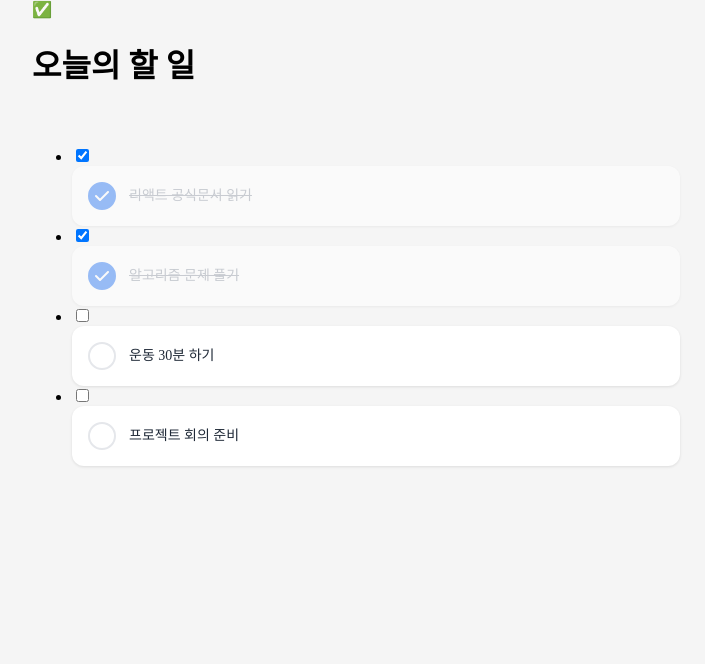
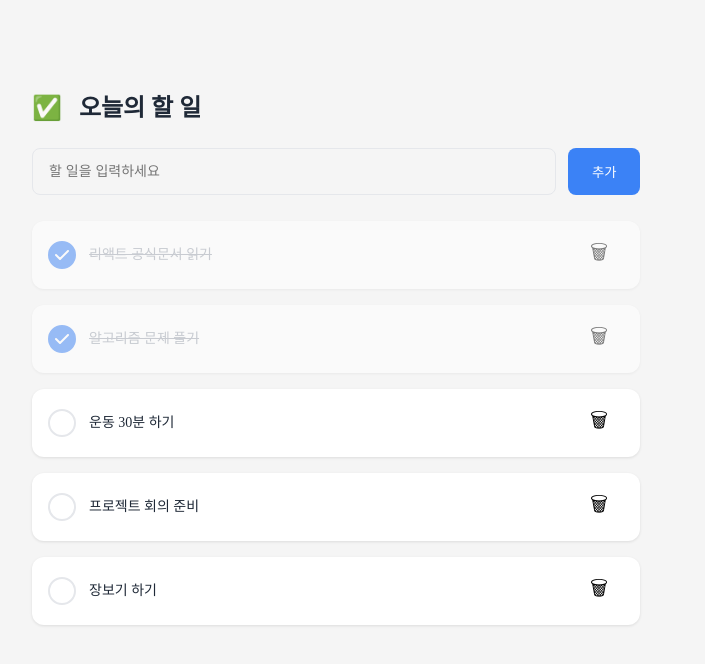
Before and after one commit to IT-Cotato/13th-Frontend-Assignment, a React (Vite) app: page / in a window 1280 px wide. Shown: the top 664 px of the page, without its empty margins (304-1009 px from the left). Built offline with nearby package versions, Linux system fonts and the light colour scheme; a web font is replaced by a local one.

Commit message:
feat: figma 기본 상태 구현

```diff
--- a/src/App.css
+++ b/src/App.css
@@ -2,5 +2,4 @@
   width: 608px;
   display: flex;
   flex-direction: column;
-  gap: 22px;
 }
--- a/src/App.tsx
+++ b/src/App.tsx
@@ -1,6 +1,7 @@
 import './App.css';
 import { useState } from 'react';
 import TodoHeader from './components/TodoHeader';
+import TodoInput from './components/TodoInput';
 import TodoList from './components/TodoList';
 
 function App() {
@@ -9,6 +10,7 @@ function App() {
     { id: 2, text: '알고리즘 문제 풀기', isDone: true },
     { id: 3, text: '운동 30분 하기', isDone: false },
     { id: 4, text: '프로젝트 회의 준비', isDone: false },
+    { id: 5, text: '장보기 하기', isDone: false },
   ]);
 
   const toggleTodo = (id: number) => {
@@ -22,6 +24,7 @@ function App() {
   return (
     <div className="todo">
       <TodoHeader title="오늘의 할 일" />
+      <TodoInput />
       <TodoList todos={todos} toggleTodo={toggleTodo} />
     </div>
   );
--- a/src/components/TodoCard.css
+++ b/src/components/TodoCard.css
@@ -41,6 +41,17 @@
 
 .card.done {
   color: #9CA3AF;
-  text-decoration: line-through;
   opacity: 50%;
 }
+
+.card.done .card-done {
+  text-decoration: line-through;
+}
+
+.delete-icon {
+  font-size: 20px;
+  border: none;
+  background: none;
+  margin-left: auto;
+  margin-right: 10px;
+}
--- a/src/components/TodoCard.tsx
+++ b/src/components/TodoCard.tsx
@@ -12,7 +12,8 @@ function TodoCard({ text, isDone }: Props) {
       <div className={`check-circle ${isDone ? 'checked' : ''}`}>
         {isDone && <img src={checkIcon} className="check-img" />}
       </div>
-      <span>{text}</span>
+      <span className="card-done">{text}</span>
+      <button className="delete-icon">🗑</button>
     </div>
   );
 }
--- a/src/components/TodoHeader.tsx
+++ b/src/components/TodoHeader.tsx
@@ -1,3 +1,5 @@
+import "./TodoHeader.css"
+
 type Props = {
   title: string;
 };
--- /dev/null
+++ b/src/components/TodoInput.css
@@ -0,0 +1,34 @@
+.input-section {
+  display: flex;
+  width: 100%;
+  height: 46.6px;
+  gap: 12px;
+  margin-bottom: 10px;
+}
+
+.todo-input {
+  padding: 12px 16px;
+  align-items: center;
+  flex: 1 0 0;
+  border-radius: 8px;
+  border: 0.8px solid #E5E7EB;
+  color: #6B7280;
+  font-size: 14px;
+  font-style: normal;
+  font-weight: 400;
+  line-height: normal;
+  background-color: #F5F5F5;
+}
+
+.add-button {
+  display: flex;
+  width: 72.2px;
+  padding: 12.8px 23.2px 12.8px 24px;
+  justify-content: center;
+  align-items: center;
+  flex-shrink: 0;
+  border-radius: 8px;
+  background: #3B82F6;
+  color: #FFFFFF;
+  border: none;
+}
--- /dev/null
+++ b/src/components/TodoInput.tsx
@@ -0,0 +1,16 @@
+import "./TodoInput.css"
+
+function TodoInput() {
+  return (
+    <div className="input-section">
+      <input
+        type="text"
+        placeholder="할 일을 입력하세요"
+        className="todo-input"
+      />
+      <button className="add-button">추가</button>
+    </div>
+  );
+}
+
+export default TodoInput;
--- a/src/components/TodoList.tsx
+++ b/src/components/TodoList.tsx
@@ -1,3 +1,4 @@
+import "./TodoList.css"
 import TodoCard from "./TodoCard";
 
 type Todo = {
```
